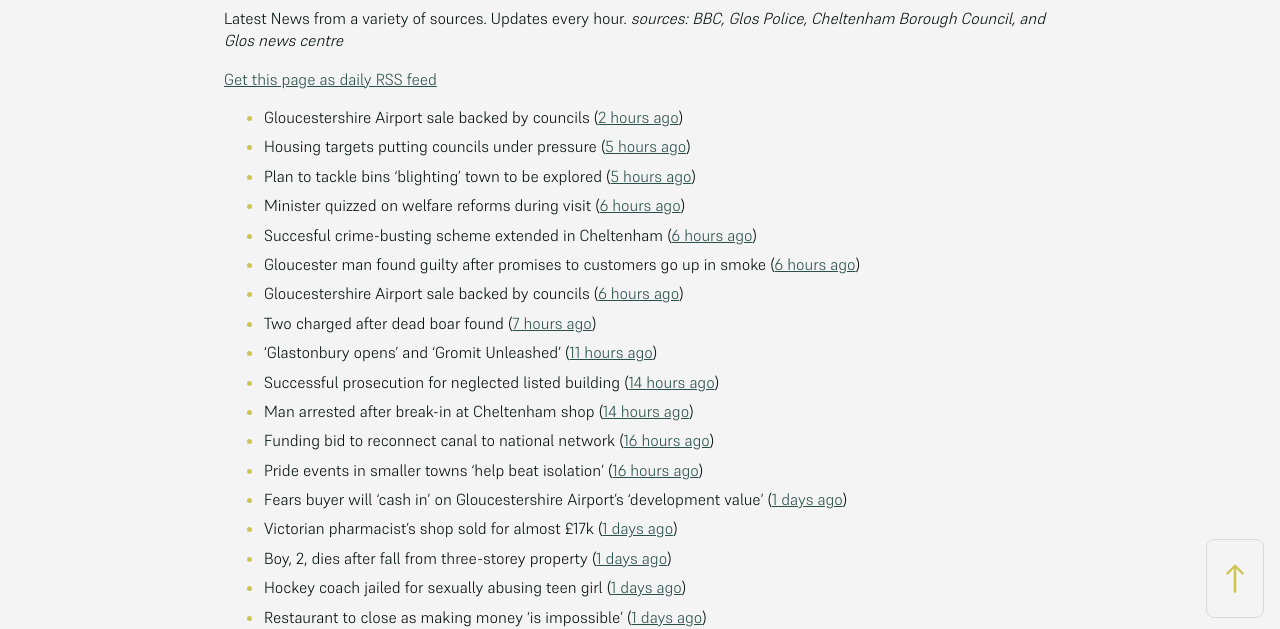
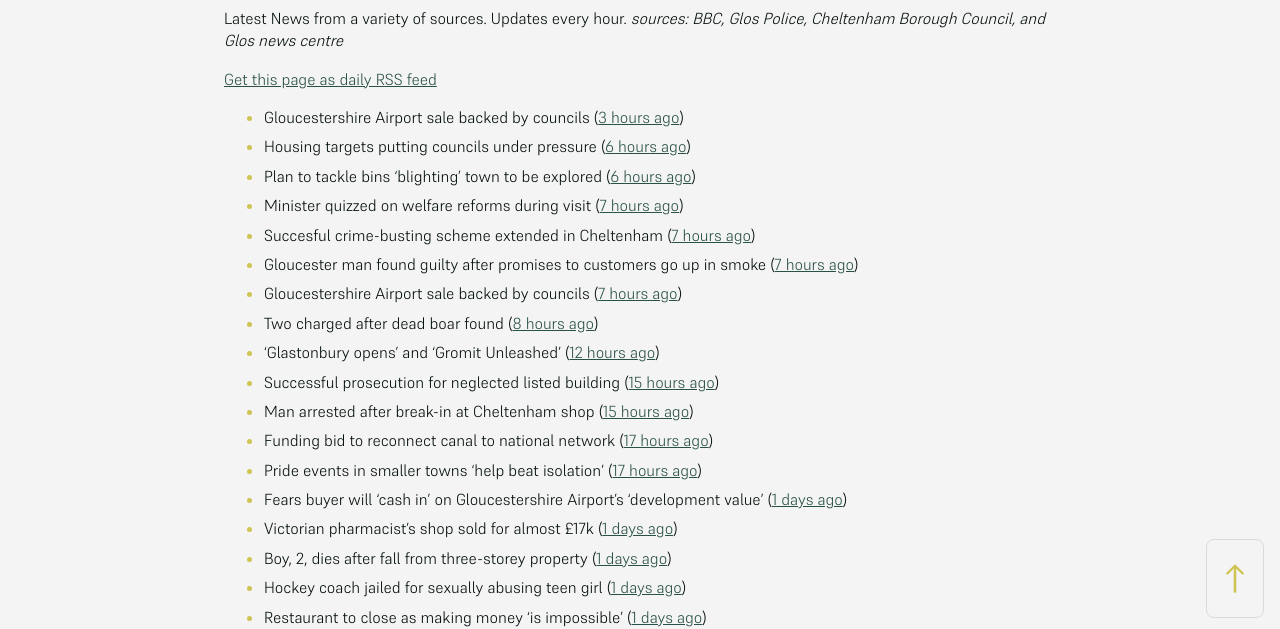
Before and after one commit to mat-0/cheltenham-open-data, a Jekyll site: the page built from _pages/news.md, in a window 1280 px wide. Shown: the part 266-895 px from the top of the page. Built offline with Jekyll 4.4.1, drawn with Linux system fonts in a browser that asks for light colours.

Commit message:
Updated 2025-06-26 22:58:06

```diff
--- a/_pages/news.md
+++ b/_pages/news.md
@@ -12,19 +12,19 @@ _sources: BBC, Glos Police, Cheltenham Borough Council, and Glos news centre_
 [Get this page as daily RSS feed](/daily.rss)
 
 <!-- news_marker starts -->
-- Gloucestershire Airport sale backed by councils ([2 hours ago](https://gloucesternewscentre.co.uk/gloucestershire-airport-sale-backed-by-councils/))
-- Housing targets putting councils under pressure ([5 hours ago](https://www.bbc.com/news/articles/c3en9q19k03o))
-- Plan to tackle bins 'blighting' town to be explored ([5 hours ago](https://www.bbc.com/news/articles/c98j40dy0mlo))
-- Minister quizzed on welfare reforms during visit ([6 hours ago](https://www.bbc.com/news/articles/cd6g58we454o))
-- Succesful crime-busting scheme extended in Cheltenham ([6 hours ago](https://gloucesternewscentre.co.uk/succesful-crime-busting-scheme-extended-in-cheltenham/))
-- Gloucester man found guilty after promises to customers go up in smoke ([6 hours ago](https://gloucesternewscentre.co.uk/gloucester-man-found-guilty-after-promises-to-customers-go-up-in-smoke/))
-- Gloucestershire Airport sale backed by councils ([6 hours ago](https://www.cheltenham.gov.uk/news/article/3024/gloucestershire_airport_sale_backed_by_councils))
-- Two charged after dead boar found ([7 hours ago](https://www.bbc.com/news/articles/cwykjzgjyrno))
-- 'Glastonbury opens' and 'Gromit Unleashed' ([11 hours ago](https://www.bbc.com/news/articles/cx2g8xvd4qdo))
-- Successful prosecution for neglected listed building ([14 hours ago](https://gloucesternewscentre.co.uk/successful-prosecution-for-neglected-listed-building/))
-- Man arrested after break-in at Cheltenham shop ([14 hours ago](https://gloucesternewscentre.co.uk/man-arrested-after-break-in-at-cheltenham-shop/))
-- Funding bid to reconnect canal to national network ([16 hours ago](https://www.bbc.com/news/articles/cgmw1werzneo))
-- Pride events in smaller towns 'help beat isolation' ([16 hours ago](https://www.bbc.com/news/articles/c24v5vqj8dro))
+- Gloucestershire Airport sale backed by councils ([3 hours ago](https://gloucesternewscentre.co.uk/gloucestershire-airport-sale-backed-by-councils/))
+- Housing targets putting councils under pressure ([6 hours ago](https://www.bbc.com/news/articles/c3en9q19k03o))
+- Plan to tackle bins 'blighting' town to be explored ([6 hours ago](https://www.bbc.com/news/articles/c98j40dy0mlo))
+- Minister quizzed on welfare reforms during visit ([7 hours ago](https://www.bbc.com/news/articles/cd6g58we454o))
+- Succesful crime-busting scheme extended in Cheltenham ([7 hours ago](https://gloucesternewscentre.co.uk/succesful-crime-busting-scheme-extended-in-cheltenham/))
+- Gloucester man found guilty after promises to customers go up in smoke ([7 hours ago](https://gloucesternewscentre.co.uk/gloucester-man-found-guilty-after-promises-to-customers-go-up-in-smoke/))
+- Gloucestershire Airport sale backed by councils ([7 hours ago](https://www.cheltenham.gov.uk/news/article/3024/gloucestershire_airport_sale_backed_by_councils))
+- Two charged after dead boar found ([8 hours ago](https://www.bbc.com/news/articles/cwykjzgjyrno))
+- 'Glastonbury opens' and 'Gromit Unleashed' ([12 hours ago](https://www.bbc.com/news/articles/cx2g8xvd4qdo))
+- Successful prosecution for neglected listed building ([15 hours ago](https://gloucesternewscentre.co.uk/successful-prosecution-for-neglected-listed-building/))
+- Man arrested after break-in at Cheltenham shop ([15 hours ago](https://gloucesternewscentre.co.uk/man-arrested-after-break-in-at-cheltenham-shop/))
+- Funding bid to reconnect canal to national network ([17 hours ago](https://www.bbc.com/news/articles/cgmw1werzneo))
+- Pride events in smaller towns 'help beat isolation' ([17 hours ago](https://www.bbc.com/news/articles/c24v5vqj8dro))
 - Fears buyer will ‘cash in’ on Gloucestershire Airport’s ‘development value’ ([1 days ago](https://gloucesternewscentre.co.uk/fears-buyer-will-cash-in-on-gloucestershire-airports-development-value/))
 - Victorian pharmacist's shop sold for almost £17k ([1 days ago](https://www.bbc.com/news/articles/c3w41xw4ygwo))
 - Boy, 2, dies after fall from three-storey property ([1 days ago](https://www.bbc.com/news/articles/crmvj3p192ko))
```
Also changed, not shown: _data/flood.json (+5 -27 lines), index.md (+5 -5 lines).
